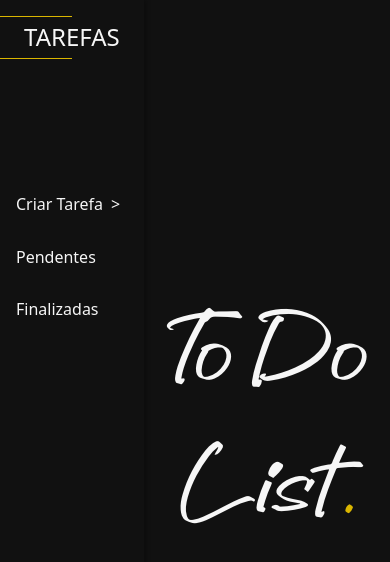
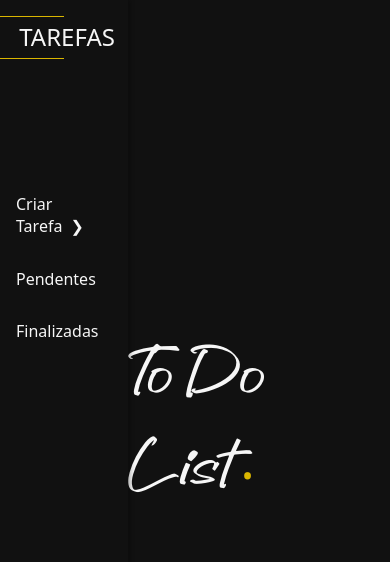
Before and after one commit to JulianoVReis/to_do_list, a plain HTML site: page index.html in a window 390 px wide. Drawn offline with Linux system fonts and the light colour scheme.

Commit message:
update to do list

```diff
--- a/style.css
+++ b/style.css
@@ -65,7 +65,7 @@
 }
 
 .menu li:first-child::after {
-	content: ">";
+	content: "❯";
 	margin-left: .5rem;
 }
 
@@ -84,17 +84,13 @@
 	background-color: #111;
 }
 
-.conteudo span {
-	font-family: 'Handuk';
-	font-size: 5rem;
-}
-
 .amarelo {
 	color: #DAB600;
 }
 
 .tracking-in-expand {
-	text-align: center;
+	font-family: 'Handuk';
+	font-size: 5rem;
 	animation: tracking-in-expand 3s cubic-bezier(0.215, 0.610, 0.355, 1.000) both;
 }
 
@@ -122,3 +118,17 @@
     opacity: 1;
   }
 }
+
+@media screen and (max-width: 767px) {
+ .menu {
+	width: 8rem;
+ }
+
+ .menu h1 {
+	padding: .2rem .3rem .3rem 1.2rem;
+ }
+
+	.tracking-in-expand {
+		font-size: 3.4rem;
+  }
+}
```
